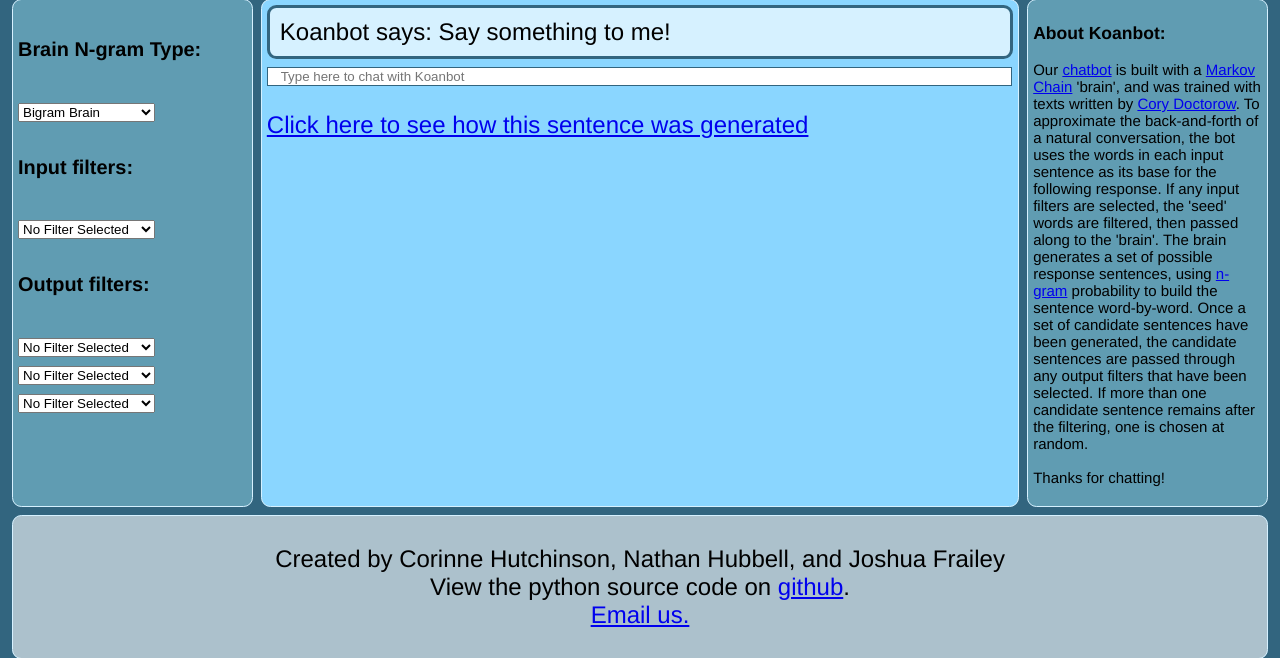
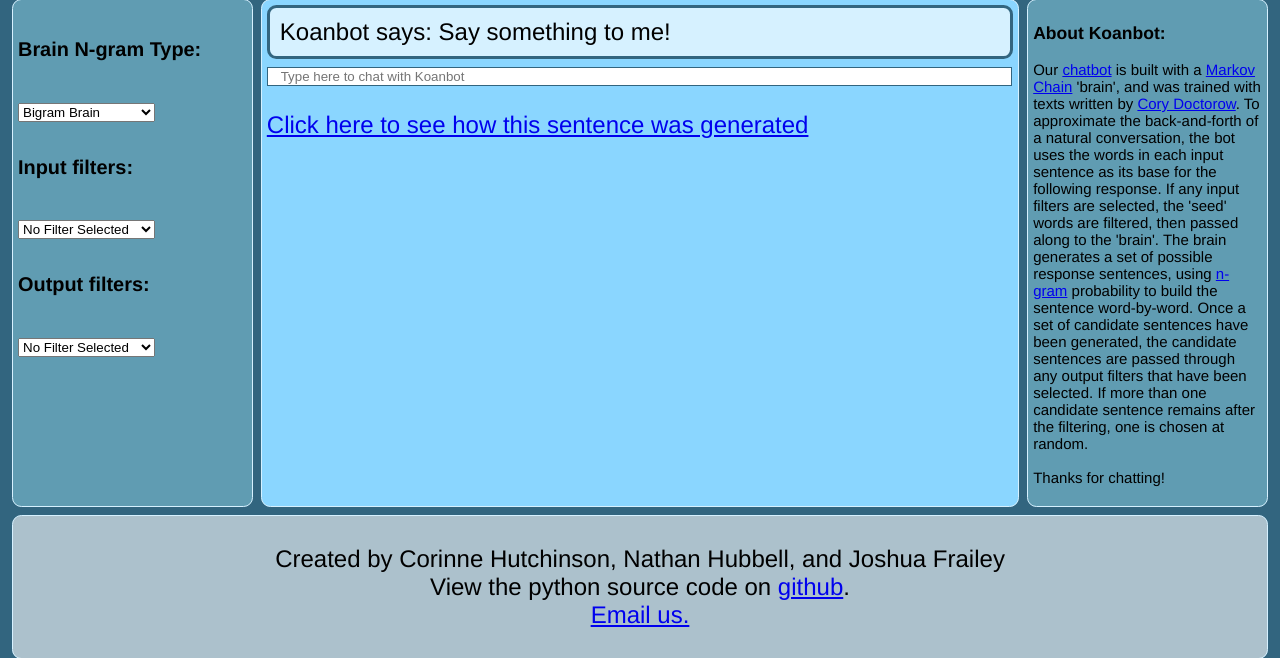
Before and after one commit to corinnelhh/chatbot, a Flask app: page / in a window 1280 px wide. Shown: the part 109-767 px from the top of the page. Run offline with Flask 2, Linux system fonts and the light colour scheme; parts of the project's set-up code (start-up, migrations or seed data) failed here and were passed over; some libraries are stand-ins or nearby versions.

Commit message:
fixed filter hiding

```diff
--- a/static/style.css
+++ b/static/style.css
@@ -110,7 +110,7 @@ header{
 
 .filters{
     width: 60%;
-    position: relative;
+    #position: relative;
 }
 
 .sausage{
--- a/templates/base.html
+++ b/templates/base.html
@@ -41,12 +41,12 @@
                 <option value = "{{key}}">{{key}}</option>
                 {% endfor %}
             </select>
-            <select class="filters" form="input_form" name="output_filter2" class="hidden" id="output_filter2">
+            <select class="filters hidden" form="input_form" name="output_filter2" class="hidden" id="output_filter2">
                 {% for key in output_filters.keys() %}
                 <option value = "{{key}}">{{key}}</option>
                 {% endfor %}
             </select>
-            <select class="filters" form="input_form" name="output_filter3" class="hidden" id="output_filter3">
+            <select class="filters hidden" form="input_form" name="output_filter3" class="hidden" id="output_filter3">
                 {% for key in output_filters.keys() %}
                 <option value = "{{key}}">{{key}}</option>
                 {% endfor %}
--- a/views.py
+++ b/views.py
@@ -49,7 +49,7 @@ def submit():
 if __name__ == '__main__':
     cbot = chatbot_brain.Chatbot()
     cbot.load_lexicons()
-    #app.run(debug=True)
-    from wsgiref.simple_server import make_server
-    srv = make_server('localhost', 8000, app)
-    srv.serve_forever()
+    app.run(debug=True)
+    #from wsgiref.simple_server import make_server
+    #srv = make_server('localhost', 8000, app)
+    #srv.serve_forever()
```
